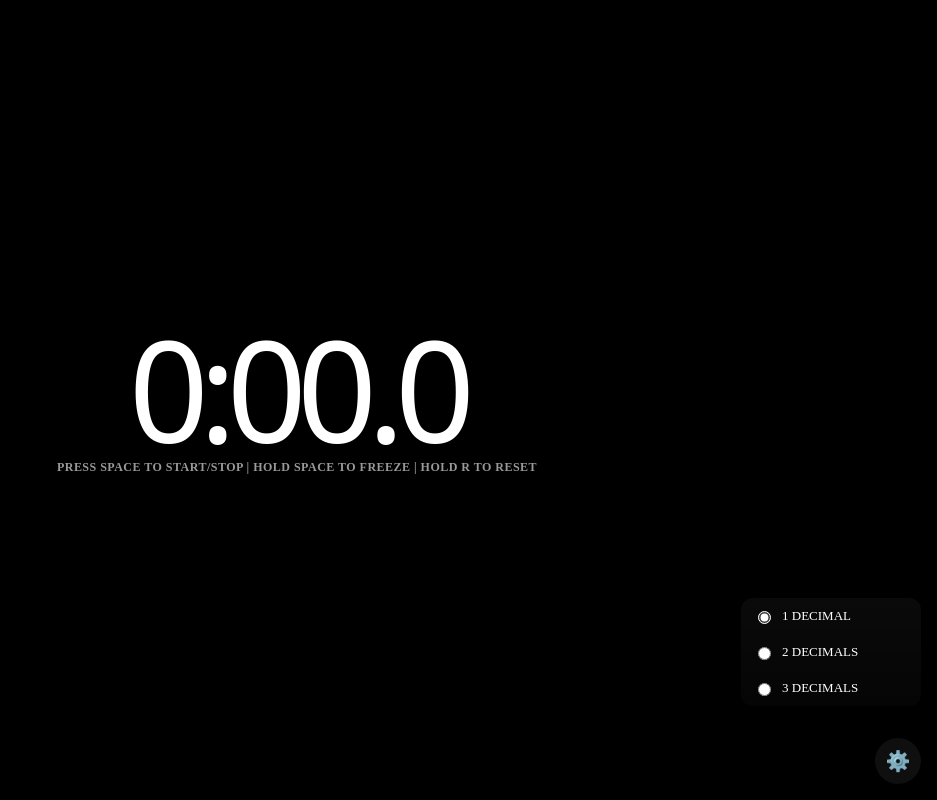
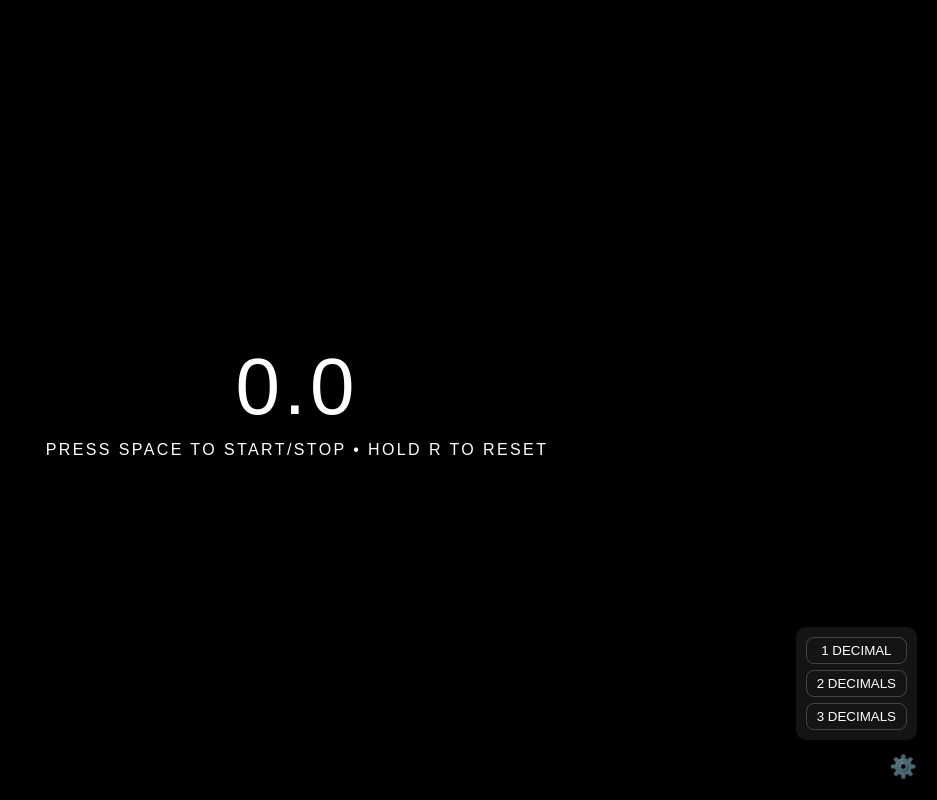
Before and after one commit to artiqeltt/stopwatch.github.io, a plain HTML site: page index.html in a window 1280 px wide. Both pictures are taken after a click on the element "⚙️". Shown: the whole page, without its empty margins (343-1280 px from the left). Drawn offline with Linux system fonts and the light colour scheme; a web font is replaced by a local one.

Commit message:
Update index.html

```diff
--- a/index.html
+++ b/index.html
@@ -1,279 +1,193 @@
-<!doctype html>
+<!DOCTYPE html>
 <html lang="en">
 <head>
-<meta charset="utf-8" />
-<meta name="viewport" content="width=device-width,initial-scale=1" />
-<title>STOPWATCH</title>
+  <meta charset="UTF-8">
+  <meta name="viewport" content="width=device-width, initial-scale=1.0">
+  <title>Stopwatch</title>
   <style>
     @font-face {
-    font-family: "Science Gothic";
-    src: url("fonts/ScienceGothic[CTRS,slnt,wdth,wght].ttf") format("truetype-variations"),
-         url("fonts/ScienceGothic.ttf") format("truetype");
-    font-weight: 100 900;
-    font-style: normal;
-    font-display: swap;
+      font-family: 'ScienceGothic';
+      src: url('fonts/ScienceGothic[CTRS,slnt,wdth,wght].ttf') format('truetype');
     }
 
-  :root{
-    --bg:#000;
-    --fg:#fff;
-    --muted: rgba(255,255,255,0.6);
-    --panel: rgba(255,255,255,0.06);
+    html, body {
+      height: 100%;
+      margin: 0;
+      background-color: black;
+      color: white;
+      display: flex;
+      flex-direction: column;
+      align-items: center;
+      justify-content: center;
+      font-family: 'ScienceGothic', sans-serif;
+      user-select: none;
+      text-transform: uppercase;
     }
 
-  html,body{
-    height:100%;
-    margin:0;
-    background:var(--bg);
-    color:var(--fg);
-    -webkit-font-smoothing:antialiased;
-    -moz-osx-font-smoothing:grayscale;
+    #stopwatch {
+      font-size: 80px;
+      letter-spacing: 0.05em;
+      font-variant-numeric: tabular-nums;
+      font-weight: 400;
     }
 
-  .center-wrap{
-    height:100%;
-    display:flex;
-    align-items:center;
-    justify-content:center;
-    flex-direction:column;
-    pointer-events:auto;
+    #instruction {
+      font-size: 16px;
+      letter-spacing: 0.15em;
+      margin-top: 8px;
+      font-weight: 400;
+      font-family: 'ScienceGothic', sans-serif;
     }
 
-  .time {
-    font-family: "Science Gothic", "Orbitron", system-ui, sans-serif;
-    font-variation-settings: "wdth" 120, "wght" 350, "slnt" 0, "CTRS" 0;
-    font-feature-settings: "tnum" 1;
-    font-variant-numeric: tabular-nums;
-    font-size: clamp(48px, 12vw, 140px);
-    line-height:0.9;
-    letter-spacing: -0.07em;
-    margin:0;
-    padding:0;
-    text-align:center;
-    text-transform:uppercase;
+    #resetBox {
+      position: absolute;
+      top: 20px;
+      right: 20px;
+      background: rgba(255, 255, 255, 0.1);
+      border-radius: 12px;
+      padding: 12px 20px;
+      font-size: 16px;
+      opacity: 0;
+      transition: opacity 0.4s ease;
+      font-family: 'ScienceGothic', sans-serif;
     }
 
-  .hint {
-    margin-top:8px;
-    font-size:12px;
-    color:var(--muted);
-    font-weight:600;
-    letter-spacing:0.04em;
-    text-transform:uppercase;
-    text-align:center;
+    #resetBox.show {
+      opacity: 1;
     }
 
-  .reset-box{
-    position:fixed;
-    top:20px;
-    right:20px;
-    background:var(--panel);
-    border-radius:12px;
-    padding:10px 14px;
-    font-size:14px;
-    font-weight:600;
-    text-transform:uppercase;
-    letter-spacing:0.04em;
-    opacity:0;
-    pointer-events:none;
-    transition:opacity .35s ease, transform .35s ease;
+    #settings {
+      position: absolute;
+      bottom: 20px;
+      right: 20px;
+      font-size: 22px;
+      cursor: pointer;
+      transition: opacity 0.2s ease;
+      opacity: 0.6;
     }
-  .reset-box.show{opacity:1;}
 
-  .settings-btn{
-    position:fixed;
-    bottom:16px;
-    right:16px;
-    width:46px;
-    height:46px;
-    border-radius:999px;
-    display:flex;
-    align-items:center;
-    justify-content:center;
-    background:var(--panel);
-    cursor:pointer;
-    font-size:20px;
-    user-select:none;
-    z-index:100;
-    transition:opacity .15s ease, transform .15s ease;
+    #settings:hover {
+      opacity: 1;
     }
-  .settings-btn:hover{transform:scale(1.04);}
 
-  .settings-menu{
-    position:fixed;
-    right:16px;
-    bottom:16px;
-    width:180px;
-    border-radius:12px;
-    overflow:hidden;
-    transform: translateY(120px);
-    transition: transform .28s cubic-bezier(.2,.9,.3,1), opacity .28s;
-    opacity:0;
-    background: linear-gradient(180deg, rgba(255,255,255,0.04), rgba(255,255,255,0.02));
-    backdrop-filter: blur(6px);
-    z-index:99;
+    #settingsMenu {
+      position: absolute;
+      bottom: 60px;
+      right: 20px;
+      background: rgba(255, 255, 255, 0.08);
+      border-radius: 10px;
+      padding: 10px;
+      display: none;
+      flex-direction: column;
+      gap: 6px;
+      font-size: 14px;
     }
-  .settings-menu.open{
-    transform: translateY(-78px);
-    opacity:1;
+
+    #settingsMenu button {
+      background: none;
+      border: 1px solid rgba(255,255,255,0.2);
+      color: white;
+      padding: 5px 10px;
+      border-radius: 8px;
+      cursor: pointer;
+      transition: all 0.2s ease;
+      font-family: 'ScienceGothic', sans-serif;
+      text-transform: uppercase;
     }
-  .settings-menu .row{
-    padding:10px 12px;
-    display:flex;
-    gap:8px;
-    align-items:center;
+
+    #settingsMenu button:hover {
+      background: rgba(255,255,255,0.15);
     }
-  .settings-menu label{
-    cursor:pointer;
-    font-size:13px;
-    text-transform:uppercase;
-    user-select:none;
-  }
-  input[type="radio"]{accent-color:#fff;}
   </style>
 </head>
 <body>
-  <div class="reset-box" id="resetBox">RESETTING IN 3</div>
-
-  <div class="center-wrap" id="center">
-    <div id="timeDisplay" class="time">0:00.0</div>
-    <div class="hint" id="hint">PRESS SPACE TO START/STOP | HOLD SPACE TO FREEZE | HOLD R TO RESET</div>
-  </div>
-
-  <div class="settings-btn" id="settingsBtn" title="SETTINGS">⚙️</div>
-
-  <div class="settings-menu" id="settingsMenu" aria-hidden="true">
-    <div class="row">
-      <input type="radio" id="d1" name="dec" value="1" checked>
-      <label for="d1">1 DECIMAL</label>
-    </div>
-    <div class="row">
-      <input type="radio" id="d2" name="dec" value="2">
-      <label for="d2">2 DECIMALS</label>
-    </div>
-    <div class="row">
-      <input type="radio" id="d3" name="dec" value="3">
-      <label for="d3">3 DECIMALS</label>
-    </div>
+  <div id="stopwatch">0.0</div>
+  <div id="instruction">PRESS SPACE TO START/STOP • HOLD R TO RESET</div>
+  <div id="resetBox">RESETTING IN 3.0S</div>
+  <div id="settings">⚙️</div>
+  <div id="settingsMenu">
+    <button data-decimals="1">1 DECIMAL</button>
+    <button data-decimals="2">2 DECIMALS</button>
+    <button data-decimals="3">3 DECIMALS</button>
   </div>
 
   <script>
-(() => {
-  const timeDisplay = document.getElementById('timeDisplay');
+    const display = document.getElementById('stopwatch');
     const resetBox = document.getElementById('resetBox');
-  const settingsBtn = document.getElementById('settingsBtn');
+    const settingsBtn = document.getElementById('settings');
     const settingsMenu = document.getElementById('settingsMenu');
-  const radioInputs = document.querySelectorAll('input[name="dec"]');
+    let startTime = 0;
+    let running = false;
+    let timerInterval;
+    let decimals = 1;
+    let resetTimeout, resetCountdown;
+    let resetHoldTime = 3;
 
-  let running = false;
-  let frozen = false;
-  let startTs = 0;
-  let elapsed = 0;
-  let raf = null;
-
-  let resetInterval = null;
-  const RESET_SECONDS = 3;
-  let resetRemaining = RESET_SECONDS;
-
-  let decimals = 1;
-
-  function formatTime(ms){
-    const totalMs = Math.floor(ms);
-    const totalSec = Math.floor(totalMs / 1000);
-    const min = Math.floor(totalSec / 60);
-    const sec = totalSec % 60;
-    const frac = Math.floor((totalMs % 1000) / Math.pow(10, 3 - decimals));
-    return `${min}:${String(sec).padStart(2,'0')}.${String(frac).padStart(decimals,'0')}`.toUpperCase();
+    function updateDisplay(time) {
+      const seconds = (time / 1000).toFixed(decimals);
+      display.textContent = seconds;
     }
 
-  function render(){
-    const now = performance.now();
-    const curr = elapsed + (running && !frozen ? (now - startTs) : 0);
-    timeDisplay.textContent = formatTime(curr);
-    raf = requestAnimationFrame(render);
+    function startStopwatch() {
+      startTime = Date.now() - (parseFloat(display.textContent) * 1000);
+      running = true;
+      timerInterval = setInterval(() => {
+        updateDisplay(Date.now() - startTime);
+      }, 10);
     }
 
-  function startTimer(){
-    if (running) return;
-    running = true;
-    startTs = performance.now();
-    if (!raf) render();
-  }
-  function stopTimer(){
-    if (!running) return;
-    const now = performance.now();
-    elapsed += Math.floor(now - startTs);
+    function stopStopwatch() {
       running = false;
-  }
-  function resetNow(){
-    running = false;
-    frozen = false;
-    elapsed = 0;
-    timeDisplay.textContent = formatTime(0);
-    resetBox.textContent = 'RESET!';
-    setTimeout(()=>resetBox.classList.remove('show'),450);
+      clearInterval(timerInterval);
     }
 
-  function startResetCountdown(){
-    if (resetInterval) return;
-    resetRemaining = RESET_SECONDS;
-    resetBox.textContent = `RESETTING IN ${resetRemaining}`;
-    resetBox.classList.add('show');
-    resetInterval = setInterval(()=>{
-      resetRemaining--;
-      if (resetRemaining>0){
-        resetBox.textContent = `RESETTING IN ${resetRemaining}`;
-      } else {
-        clearInterval(resetInterval);
-        resetInterval=null;
-        resetNow();
-      }
-    },1000);
-  }
-  function cancelResetCountdown(){
-    if (resetInterval){
-      clearInterval(resetInterval);
-      resetInterval=null;
-    }
-    resetBox.classList.remove('show');
+    function resetStopwatch() {
+      stopStopwatch();
+      updateDisplay(0);
     }
 
-  window.addEventListener('keydown',(e)=>{
-    if (e.code==='Space'){
+    document.body.addEventListener('keydown', (e) => {
+      if (e.code === 'Space') {
         e.preventDefault();
-      if (!running) startTimer();
-      else frozen=true;
-    } else if (e.code==='KeyR'){
-      e.preventDefault();
-      startResetCountdown();
+        if (running) stopStopwatch();
+        else startStopwatch();
       }
-  });
-  window.addEventListener('keyup',(e)=>{
-    if (e.code==='Space'){
-      e.preventDefault();
-      if (frozen){
-        frozen=false;
-        startTs=performance.now();
+      if (e.code === 'KeyR') {
+        let timeLeft = resetHoldTime;
+        resetBox.textContent = `RESETTING IN ${timeLeft.toFixed(1)}S`;
+        resetBox.classList.add('show');
+        resetCountdown = setInterval(() => {
+          timeLeft -= 0.1;
+          if (timeLeft <= 0) {
+            resetStopwatch();
+            clearInterval(resetCountdown);
+            resetBox.textContent = `RESETTING IN 0.0S`;
+            setTimeout(() => resetBox.classList.remove('show'), 600);
           } else {
-        if (running) stopTimer(); else startTimer();
+            resetBox.textContent = `RESETTING IN ${timeLeft.toFixed(1)}S`;
           }
-    } else if (e.code==='KeyR'){
-      cancelResetCountdown();
+        }, 100);
       }
     });
 
-  settingsBtn.addEventListener('click',()=>settingsMenu.classList.toggle('open'));
-  window.addEventListener('click',(e)=>{
-    if(!settingsMenu.contains(e.target)&&!settingsBtn.contains(e.target))
-      settingsMenu.classList.remove('open');
+    document.body.addEventListener('keyup', (e) => {
+      if (e.code === 'KeyR') {
+        clearInterval(resetCountdown);
+        resetBox.classList.remove('show');
+      }
     });
 
-  radioInputs.forEach(r=>r.addEventListener('change',()=>{
-    decimals=parseInt(r.value);
-  }));
+    settingsBtn.addEventListener('click', () => {
+      settingsMenu.style.display = settingsMenu.style.display === 'flex' ? 'none' : 'flex';
+    });
 
-  timeDisplay.textContent=formatTime(0);
-})();
+    settingsMenu.querySelectorAll('button').forEach(btn => {
+      btn.addEventListener('click', () => {
+        decimals = parseInt(btn.dataset.decimals);
+        updateDisplay(parseFloat(display.textContent) * 1000);
+        settingsMenu.style.display = 'none';
+      });
+    });
   </script>
 </body>
 </html>
```
Lines whose indentation alone changed are shown as unchanged.
